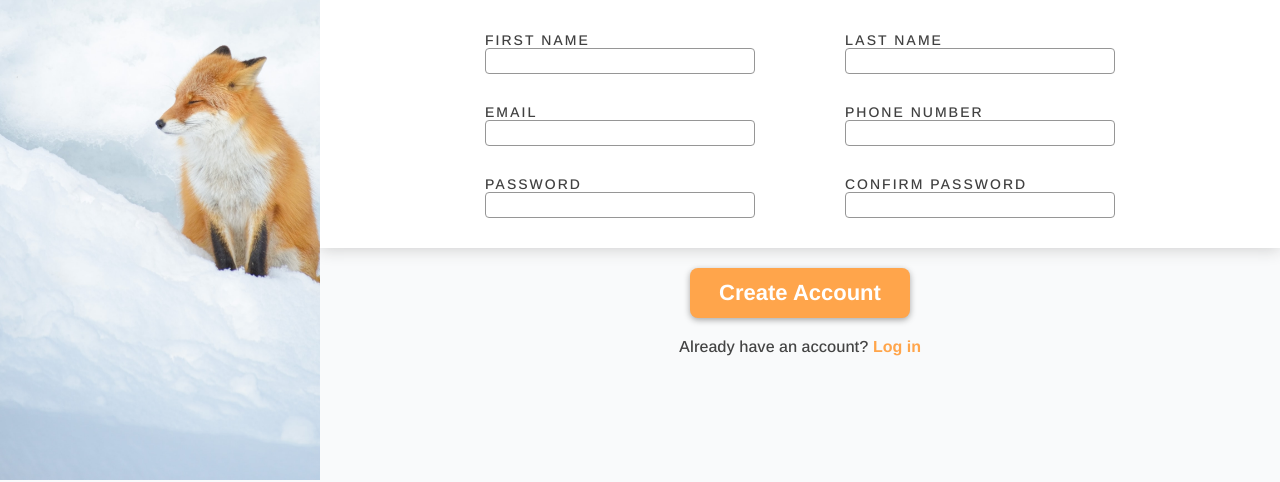
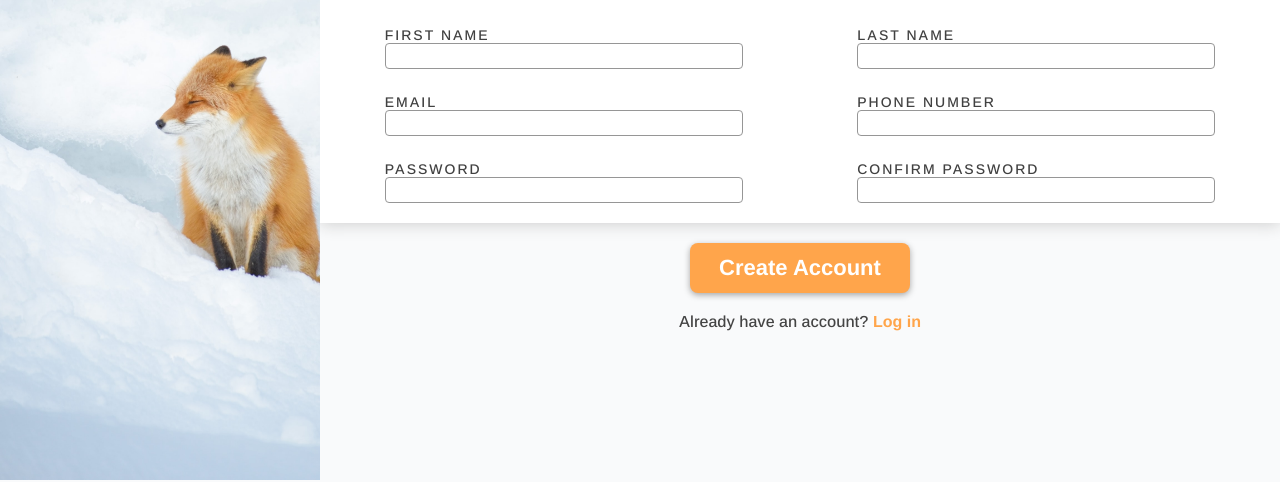
Before and after one commit to alejandrosb8/Sign-Up, a plain HTML site: page index.html in a window 1280 px wide. Shown: the part 320-802 px from the top of the page. Drawn offline with nearby package versions, Linux system fonts and the light colour scheme.

Commit message:
improvements with grid

```diff
--- a/index.html
+++ b/index.html
@@ -34,6 +34,7 @@
 				<form action="#">
 					<div class="main-form">
 						<p>Let's do this!</p>
+						<div class="grid-container">
 							<div class="input">
 								<label for="first-name">FIRST NAME</label>
 								<input type="text" name="first-name" id="first-name" required />
@@ -64,6 +65,7 @@
 								/>
 							</div>
 						</div>
+					</div>
 					<button type="submit">Create Account</button>
 				</form>
 				<p class="buttom-text">Already have an account? <a href="#">Log in</a></p>
--- a/style.css
+++ b/style.css
@@ -90,14 +90,16 @@ input {
 }
 .main-form {
 	background-color: var(--white);
-	display: flex;
-	flex-direction: column;
-	align-items: center;
-	row-gap: 20px;
 	box-shadow: 0 2px 15px #d1d1d1;
 	padding: 20px;
-	justify-content: center;
 	width: 100%;
+}
+.grid-container {
+	display: grid;
+	margin-top: 30px;
+	grid-template-columns: 1fr;
+	align-items: center;
+	gap: 25px;
 }
 .main-form p {
 	text-align: center;
@@ -109,6 +111,7 @@ input {
 .input {
 	width: 80%;
 	max-width: 500px;
+	justify-self: center;
 }
 label {
 	font-size: 1.4rem;
@@ -225,13 +228,8 @@ button:hover::after {
 		max-width: 70%;
 		margin: auto;
 	}
-	.main-form {
-		max-width: 100%;
-		flex-direction: row;
-		flex-wrap: wrap;
-		row-gap: 30px;
-		column-gap: 10%;
-		padding: 30px;
+	.grid-container {
+		grid-template-columns: 1fr 1fr;
 	}
 	.main-form p {
 		width: 100%;
@@ -240,6 +238,7 @@ button:hover::after {
 		text-decoration: underline var(--primary-color);
 	}
 	.input {
-		max-width: 30%;
+		width: 80%;
+		max-width: 400px;
 	}
 }
```
Lines whose indentation alone changed are shown as unchanged.
